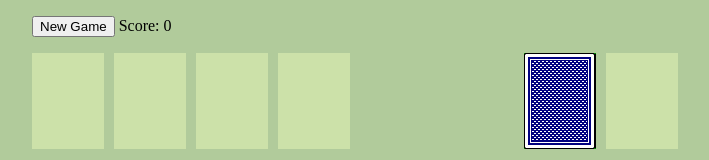
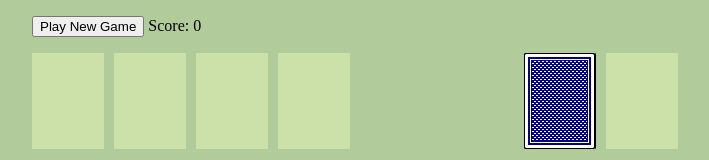
Before and after one commit to navneethkour/Solitaire-system-repo, a website: page app/index.html at #/board in a window 1280 px wide. Shown: the top 160 px of the page, without its empty margins (26-735 px from the left). Drawn offline with nearby package versions, Linux system fonts and the light colour scheme; some packages are replaced by stand-ins of ours; a script that the page names is missing.

Commit message:
Update board.html

```diff
--- a/app/klondike/board.html
+++ b/app/klondike/board.html
@@ -1,5 +1,5 @@
 <p>
-  <button ng-click="game.newGame()">New Game</button>
+  <button ng-click="game.newGame()">Play New Game</button>
   Score: {{ scoring.score }}
 </p>
 
```
